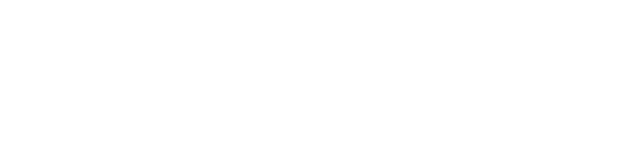
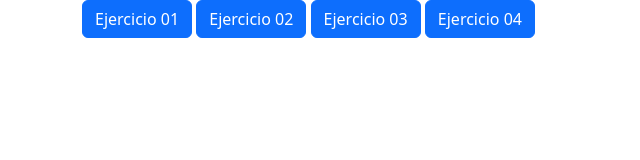
Before and after one commit to JuanPabloSequeraBarrera/Examen-JS, a plain HTML site: page index.html in a window 1280 px wide. Shown: the whole page, without its empty margins (0-640 px from the left). Drawn offline with Linux system fonts and the light colour scheme.

Commit message:
FIRST COMMIT EXAM

```diff
--- a/index.html
+++ b/index.html
@@ -6,9 +6,16 @@
     <link rel="stylesheet" href="css/bootstrap/bootstrap.min.css">
     <script src="js/bootstrap/bootstrap.min.js"></script>
     <script type="module" src="app.js" defer></script>
-    <title>Document</title>
+    <title>Examen JS</title>
 </head>
 <body>
-
+    <div class="container">
+        <div id="btnsmenu">
+            <a href="#" class="btn btn-primary ej01">Ejercicio 01</a>
+            <a href="#" class="btn btn-primary ej01">Ejercicio 02</a>
+            <a href="#" class="btn btn-primary ej01">Ejercicio 03</a>
+            <a href="#" class="btn btn-primary ej01">Ejercicio 04</a>
+        </div>
+    </div>
 </body>
 </html>
```
